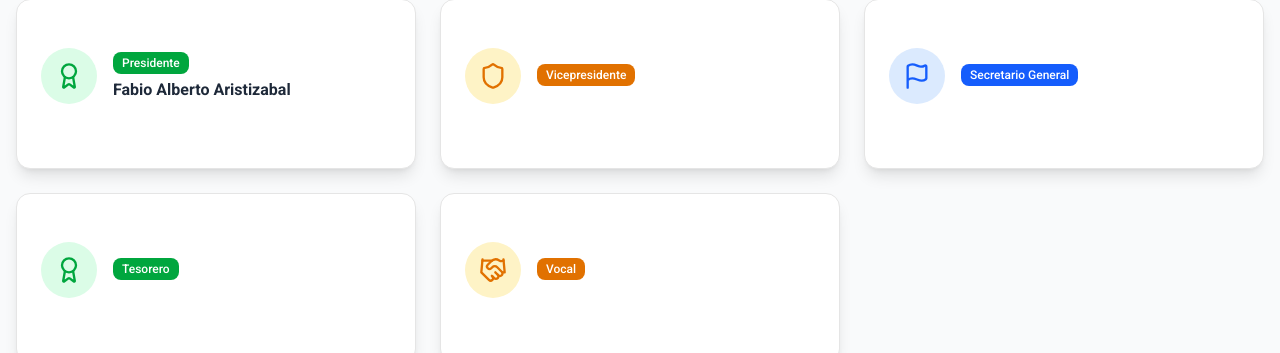
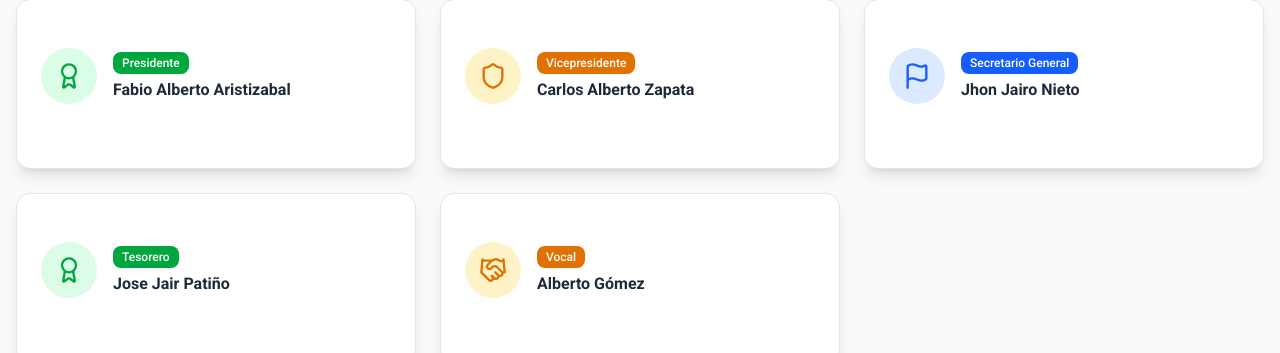
Before and after one commit to eduadsonew-bit/LCF, a Next.js app: page /nosotros/organizacion in a window 1280 px wide. Shown: the part 1778-2131 px from the top of the page. Built offline with nearby package versions, Linux system fonts and the light colour scheme; no server answers; the database is empty.

Commit message:
feee1477-f6ff-4d5a-a8a4-13ee24c8fa88

```diff
--- a/src/app/nosotros/organizacion/page.tsx
+++ b/src/app/nosotros/organizacion/page.tsx
@@ -147,25 +147,25 @@ export default function OrganizacionPage() {
     },
     {
       cargo: "Vicepresidente",
-      nombre: "",
+      nombre: "Carlos Alberto Zapata",
       descripcion: "",
       icon: Shield,
     },
     {
       cargo: "Secretario General",
-      nombre: "",
+      nombre: "Jhon Jairo Nieto",
       descripcion: "",
       icon: Flag,
     },
     {
       cargo: "Tesorero",
-      nombre: "",
+      nombre: "Jose Jair Patiño",
       descripcion: "",
       icon: Award,
     },
     {
       cargo: "Vocal",
-      nombre: "",
+      nombre: "Alberto Gómez",
       descripcion: "",
       icon: Handshake,
     },
```
